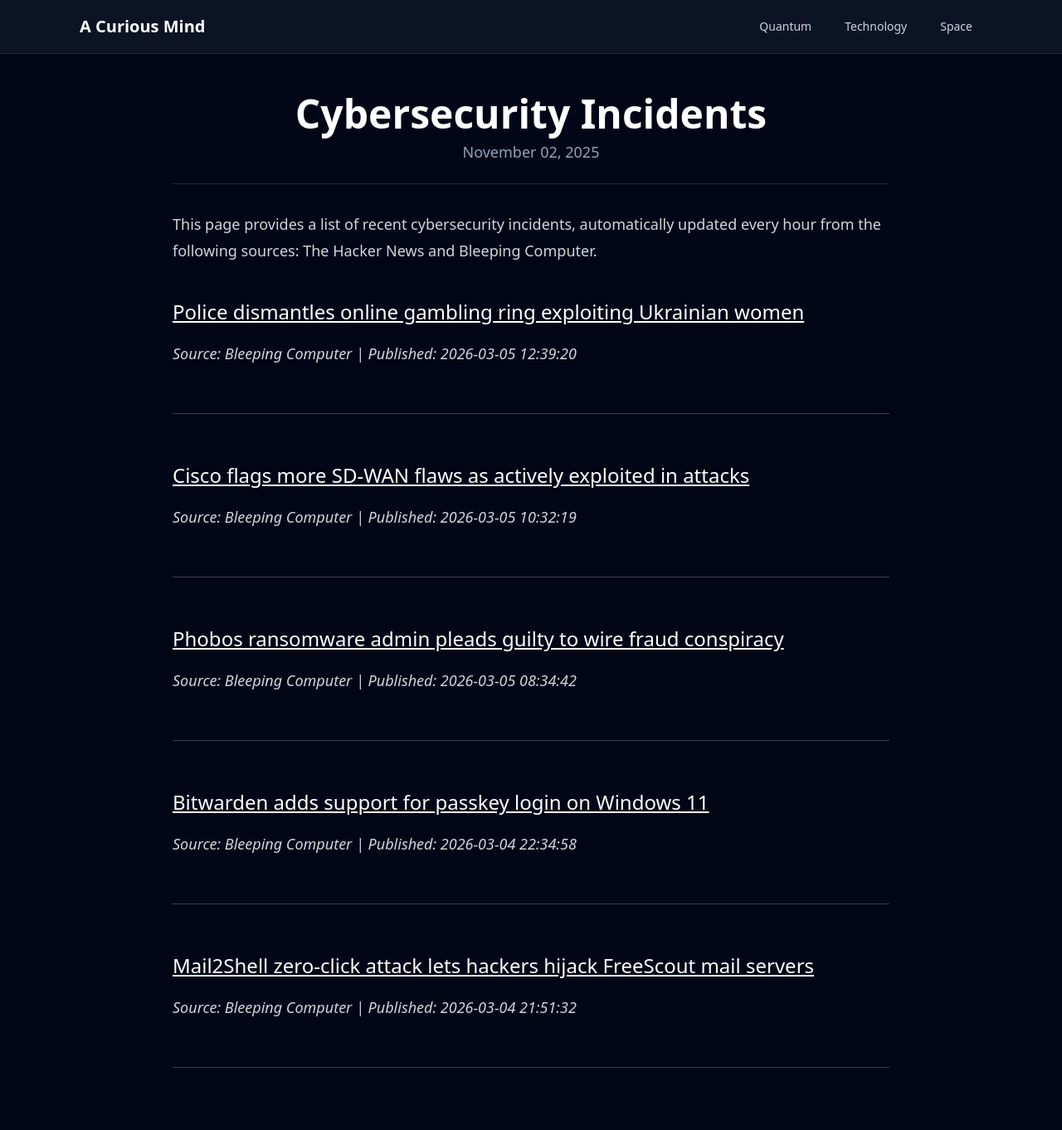
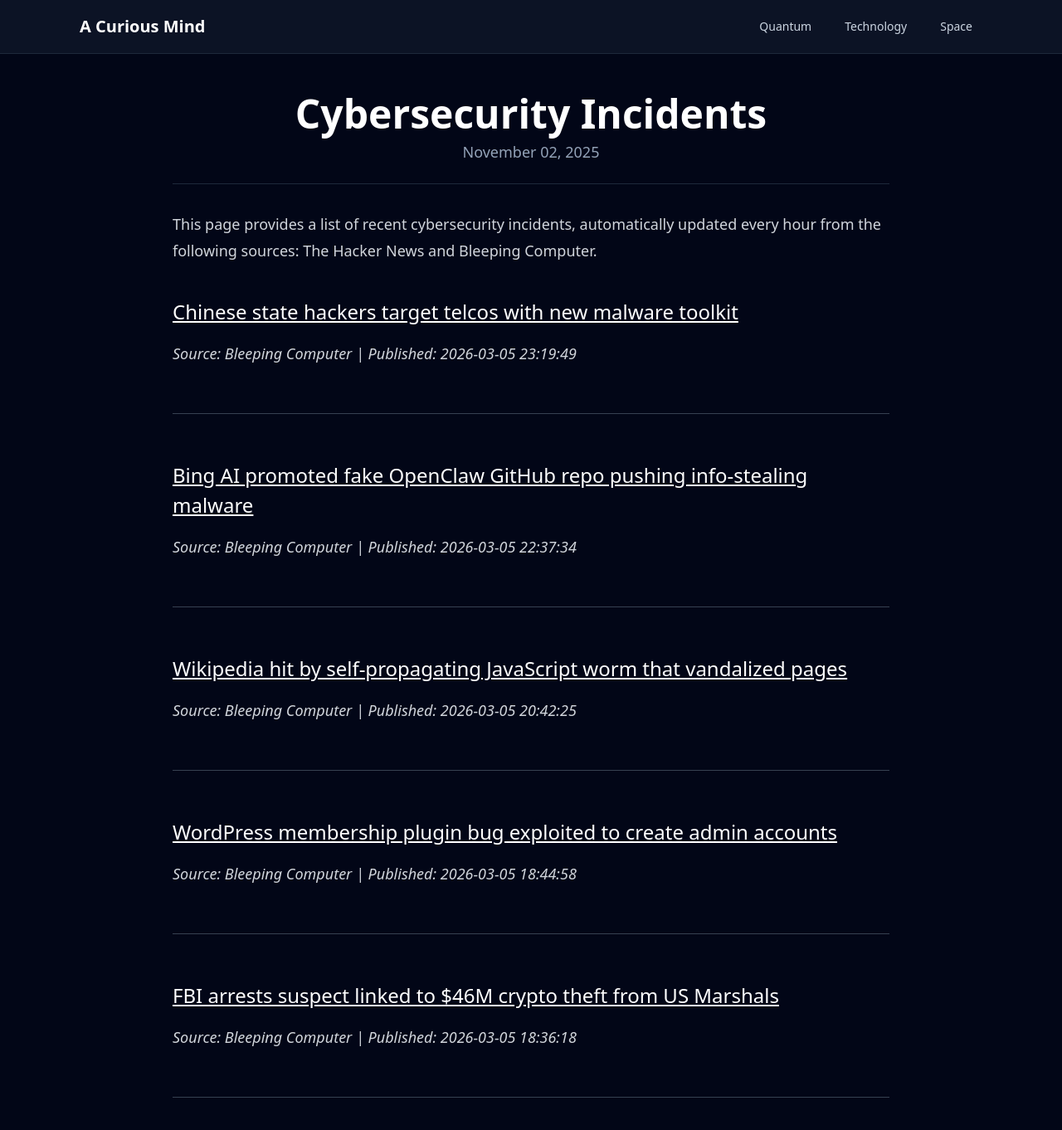
Before and after one commit to onehl7/onehl7.github.io, a Jekyll site: the page built from _posts/2025-11-02-cybersecurity-incidents.md, in a window 1280 px wide and 1400 px high. Shown: the top 1362 px of the window at 83% size. Built offline with Jekyll 4.4.1, drawn with Linux system fonts in a browser that asks for light colours; nearby versions of some CDN libraries.

Commit message:
Update news data

```diff
--- a/_data/news.json
+++ b/_data/news.json
@@ -1,32 +1,32 @@
 [
   {
     "source": "Bleeping Computer",
-    "title": "Police dismantles online gambling ring exploiting Ukrainian women",
-    "link": "https://www.bleepingcomputer.com/news/security/police-dismantles-online-gambling-ring-exploiting-ukrainian-women/",
-    "published": "2026-03-05 12:39:20"
+    "title": "Chinese state hackers target telcos with new malware toolkit",
+    "link": "https://www.bleepingcomputer.com/news/security/chinese-state-hackers-target-telcos-with-new-malware-toolkit/",
+    "published": "2026-03-05 23:19:49"
   },
   {
     "source": "Bleeping Computer",
-    "title": "Cisco flags more SD-WAN flaws as actively exploited in attacks",
-    "link": "https://www.bleepingcomputer.com/news/security/cisco-flags-more-sd-wan-flaws-as-actively-exploited-in-attacks/",
-    "published": "2026-03-05 10:32:19"
+    "title": "Bing AI promoted fake OpenClaw GitHub repo pushing info-stealing malware",
+    "link": "https://www.bleepingcomputer.com/news/security/bing-ai-promoted-fake-openclaw-github-repo-pushing-info-stealing-malware/",
+    "published": "2026-03-05 22:37:34"
   },
   {
     "source": "Bleeping Computer",
-    "title": "Phobos ransomware admin pleads guilty to wire fraud conspiracy",
-    "link": "https://www.bleepingcomputer.com/news/security/phobos-ransomware-admin-pleads-guilty-to-wire-fraud-conspiracy/",
-    "published": "2026-03-05 08:34:42"
+    "title": "Wikipedia hit by self-propagating JavaScript worm that vandalized pages",
+    "link": "https://www.bleepingcomputer.com/news/security/wikipedia-hit-by-self-propagating-javascript-worm-that-vandalized-pages/",
+    "published": "2026-03-05 20:42:25"
   },
   {
     "source": "Bleeping Computer",
-    "title": "Bitwarden adds support for passkey login on Windows 11",
-    "link": "https://www.bleepingcomputer.com/news/security/bitwarden-adds-support-for-passkey-login-on-windows-11/",
-    "published": "2026-03-04 22:34:58"
+    "title": "WordPress membership plugin bug exploited to create admin accounts",
+    "link": "https://www.bleepingcomputer.com/news/security/wordpress-membership-plugin-bug-exploited-to-create-admin-accounts/",
+    "published": "2026-03-05 18:44:58"
   },
   {
     "source": "Bleeping Computer",
-    "title": "Mail2Shell zero-click attack lets hackers hijack FreeScout mail servers",
-    "link": "https://www.bleepingcomputer.com/news/security/mail2shell-zero-click-attack-lets-hackers-hijack-freescout-mail-servers/",
-    "published": "2026-03-04 21:51:32"
+    "title": "FBI arrests suspect linked to $46M crypto theft from US Marshals",
+    "link": "https://www.bleepingcomputer.com/news/security/fbi-arrests-suspect-linked-to-46m-crypto-theft-from-us-marshals/",
+    "published": "2026-03-05 18:36:18"
   }
 ]
```
